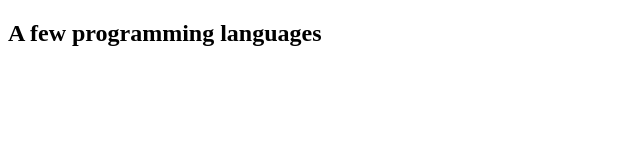
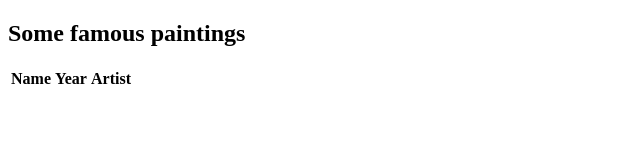
Before and after one commit to kehindeojapa-dev/jsConcepts-DesignPatterns, a plain HTML site: page index.html in a window 1280 px wide. Shown: the whole page, without its empty margins (0-640 px from the left). Drawn offline with Linux system fonts and the light colour scheme.

Commit message:
solution to famous paintings problem

```diff
--- a/index.html
+++ b/index.html
@@ -9,18 +9,18 @@
 
 
     <!-- HTML for language list -->
-    <h2>A few programming languages</h2>
-    <ul id="languageList"></ul>
+    <!-- <h2>A few programming languages</h2>
+    <ul id="languageList"></ul> -->
 
     <!-- HTML for Famous Paintings -->
-    <!-- <h2>Some famous paintings</h2>
+    <h2>Some famous paintings</h2>
     <table id="paintings">
         <tr>
             <th>Name</th>
             <th>Year</th>
             <th>Artist</th>
         </tr>
-    </table> -->
+    </table>
 
     <script src="./async.js"></script>
 </body>
```
Also changed, not shown: async.js (+19 -2 lines).
